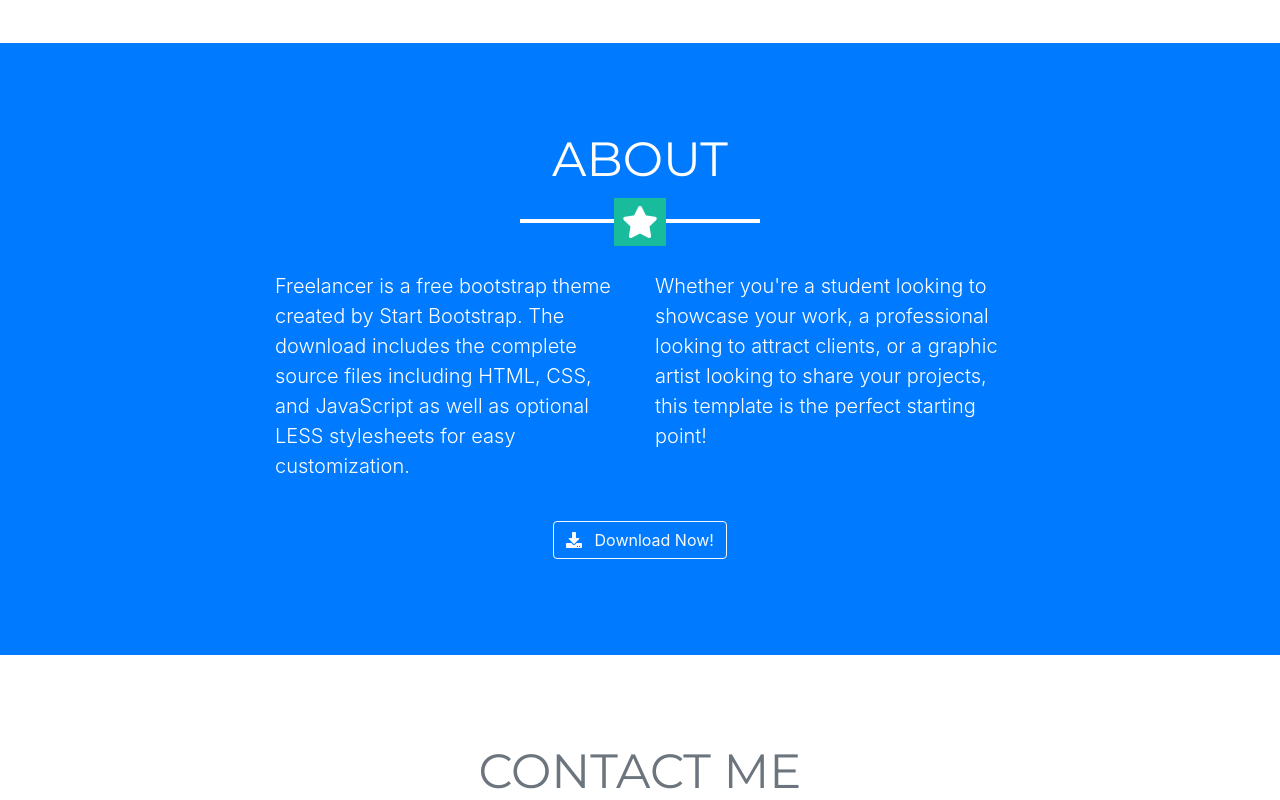
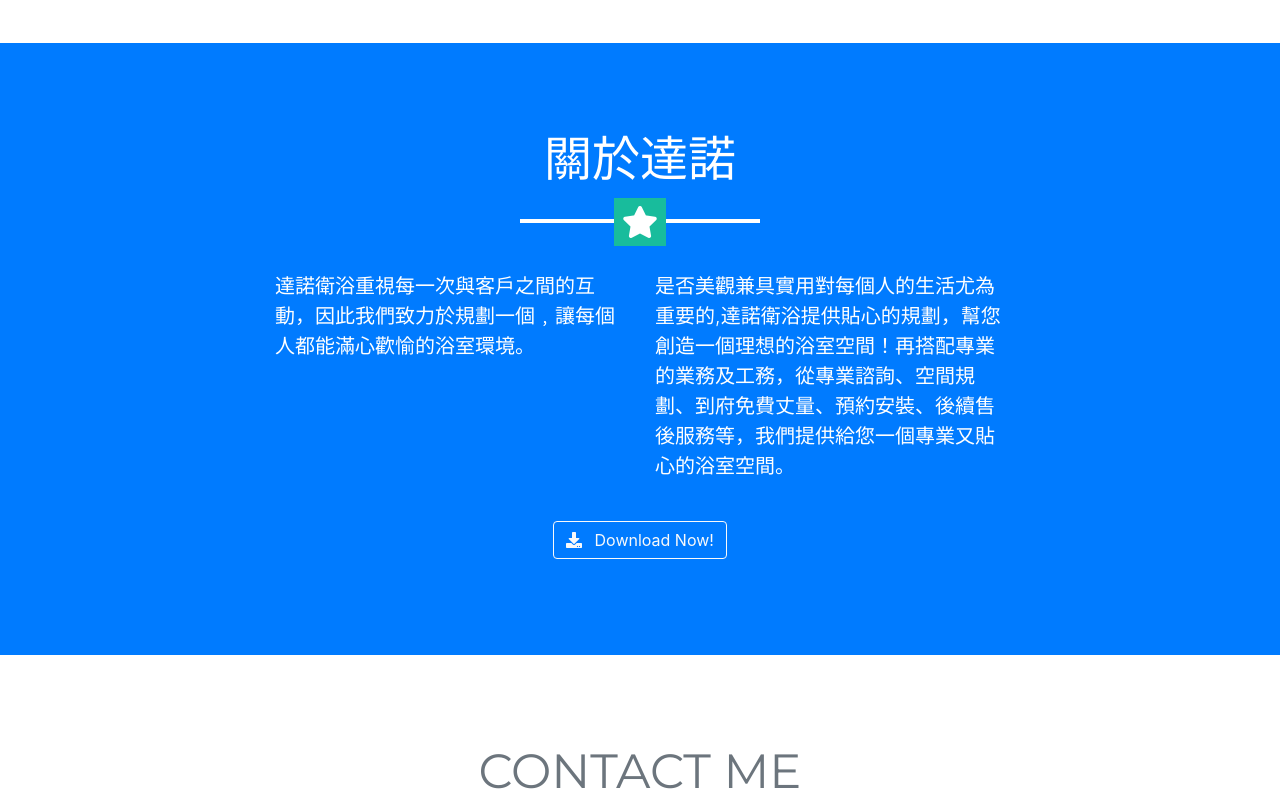
Before and after one commit to githubhongwei/dano, a website with bundled scripts: page index.html in a window 1280 px wide. Shown: the part 1600-2400 px from the top of the page. Built offline with nearby package versions, Linux system fonts and the light colour scheme.

Commit message:
Update index.html

```diff
--- a/index.html
+++ b/index.html
@@ -42,7 +42,7 @@
             <a class="nav-link py-3 px-0 px-lg-3 rounded js-scroll-trigger" href="#portfolio">Portfolio</a>
           </li>
           <li class="nav-item mx-0 mx-lg-1">
-            <a class="nav-link py-3 px-0 px-lg-3 rounded js-scroll-trigger" href="#about">About</a>
+            <a class="nav-link py-3 px-0 px-lg-3 rounded js-scroll-trigger" href="#about">關於達諾</a>
           </li>
           <li class="nav-item mx-0 mx-lg-1">
             <a class="nav-link py-3 px-0 px-lg-3 rounded js-scroll-trigger" href="#contact">Contact</a>
@@ -135,14 +135,14 @@
   <!-- About Section -->
   <section class="bg-primary text-white mb-0" id="about">
     <div class="container">
-      <h2 class="text-center text-uppercase text-white">About</h2>
+      <h2 class="text-center text-uppercase text-white">關於達諾</h2>
       <hr class="star-light mb-5">
       <div class="row">
         <div class="col-lg-4 ml-auto">
-          <p class="lead">Freelancer is a free bootstrap theme created by Start Bootstrap. The download includes the complete source files including HTML, CSS, and JavaScript as well as optional LESS stylesheets for easy customization.</p>
+          <p class="lead">達諾衛浴重視每一次與客戶之間的互動，因此我們致力於規劃一個﹐讓每個人都能滿心歡愉的浴室環境。</p>
         </div>
         <div class="col-lg-4 mr-auto">
-          <p class="lead">Whether you're a student looking to showcase your work, a professional looking to attract clients, or a graphic artist looking to share your projects, this template is the perfect starting point!</p>
+          <p class="lead">是否美觀兼具實用對每個人的生活尤為重要的,達諾衛浴提供貼心的規劃，幫您創造一個理想的浴室空間！再搭配專業的業務及工務，從專業諮詢、空間規劃、到府免費丈量、預約安裝、後續售後服務等，我們提供給您一個專業又貼心的浴室空間。</p>
         </div>
       </div>
       <div class="text-center mt-4">
```
